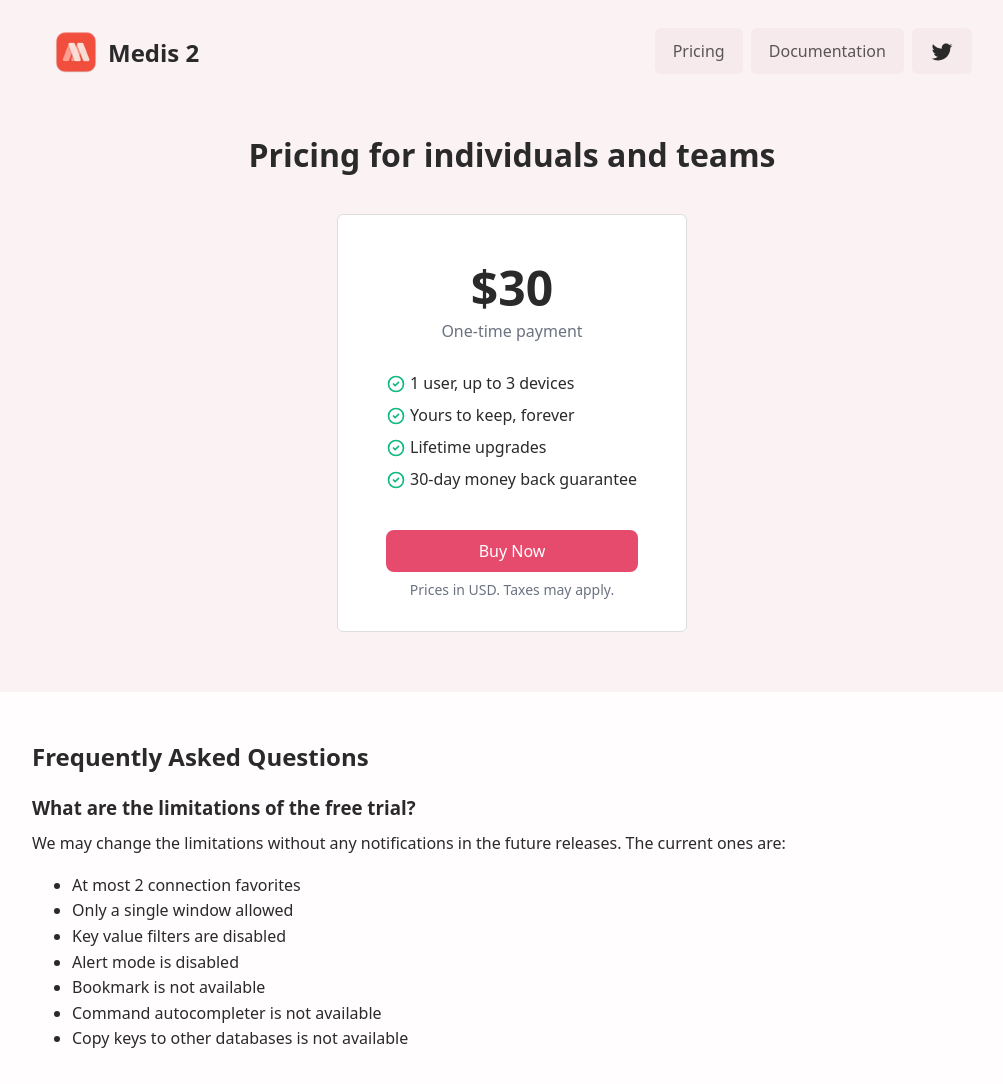
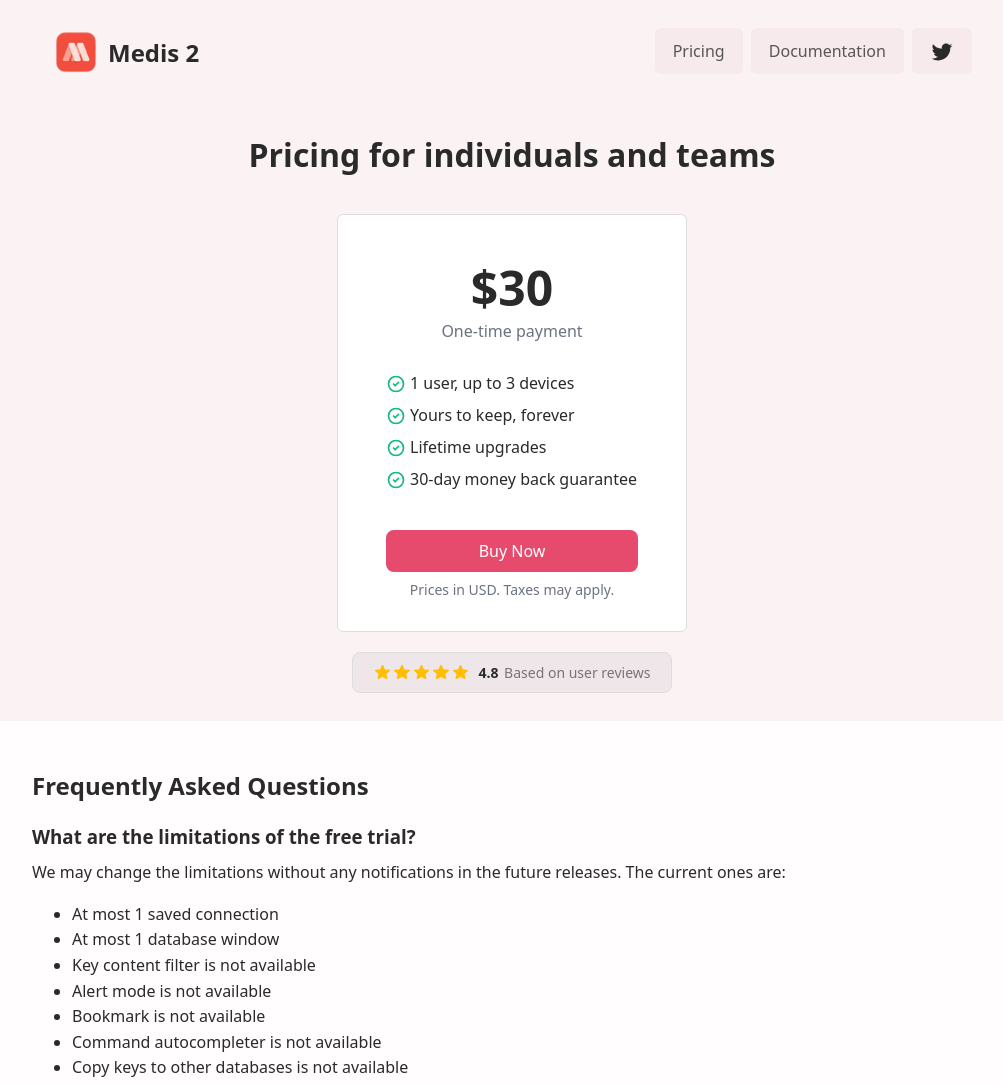
Before and after one commit to medisapp/medisapp.github.io, a website built with Parcel: page pricing.html in a window 1280 px wide. Shown: the top 1084 px of the page, without its empty margins (128-1131 px from the left). Built offline with nearby package versions, Linux system fonts and the light colour scheme; a script that the page names is missing.

```diff
--- a/pricing.html
+++ b/pricing.html
@@ -31,6 +31,13 @@
           </script>
           <div class="pricing__note">Prices in USD. Taxes may apply.</div>
         </div>
+        <div class="reviews pricing__reviews">
+          <img src="/static/stars.svg" />
+          <div>
+            <strong>4.8</strong>
+            <span class="reviews__note">Based on user reviews</span>
+          </div>
+        </div>
       </section>
     </div>
     <section class="content">
@@ -44,10 +51,10 @@
               future releases. The current ones are:
             </p>
             <ul>
-              <li>At most 2 connection favorites</li>
-              <li>Only a single window allowed</li>
-              <li>Key value filters are disabled</li>
-              <li>Alert mode is disabled</li>
+              <li>At most 1 saved connection</li>
+              <li>At most 1 database window</li>
+              <li>Key content filter is not available</li>
+              <li>Alert mode is not available</li>
               <li>Bookmark is not available</li>
               <li>Command autocompleter is not available</li>
               <li>Copy keys to other databases is not available</li>
--- a/pricing.scss
+++ b/pricing.scss
@@ -5,20 +5,28 @@
 
 .pricing__item {
   box-sizing: border-box;
-  background-color: white;
   padding: 40px 48px 32px;
   border-radius: 6px;
-  width: 350px;
   max-width: 100%;
-  margin: 40px auto 60px;
-  border: 1px solid #ddd;
+  margin: 40px auto 0;
   text-align: left;
   transition: box-shadow 0.2s;
+  background-color: white;
 
   &:hover {
     background-color: #fefefe;
     box-shadow: 0px 0px 10px 0px rgba(0, 0, 0, 0.1);
   }
+}
+
+.pricing__reviews {
+  margin: 20px auto 40px;
+}
+
+.pricing__reviews,
+.pricing__item {
+  width: 350px;
+  border: 1px solid #ddd;
 }
 
 .pricing__amount {
```
Also changed, not shown: docs/index.html (+1 -1 lines), docs/pricing.html (+1 -1 lines), index.html (+9 -3 lines), dist/index.html, dist/partners.html, dist/pricing.html, dist/privacy-policy.html, dist/terms.html, 6 other files.
